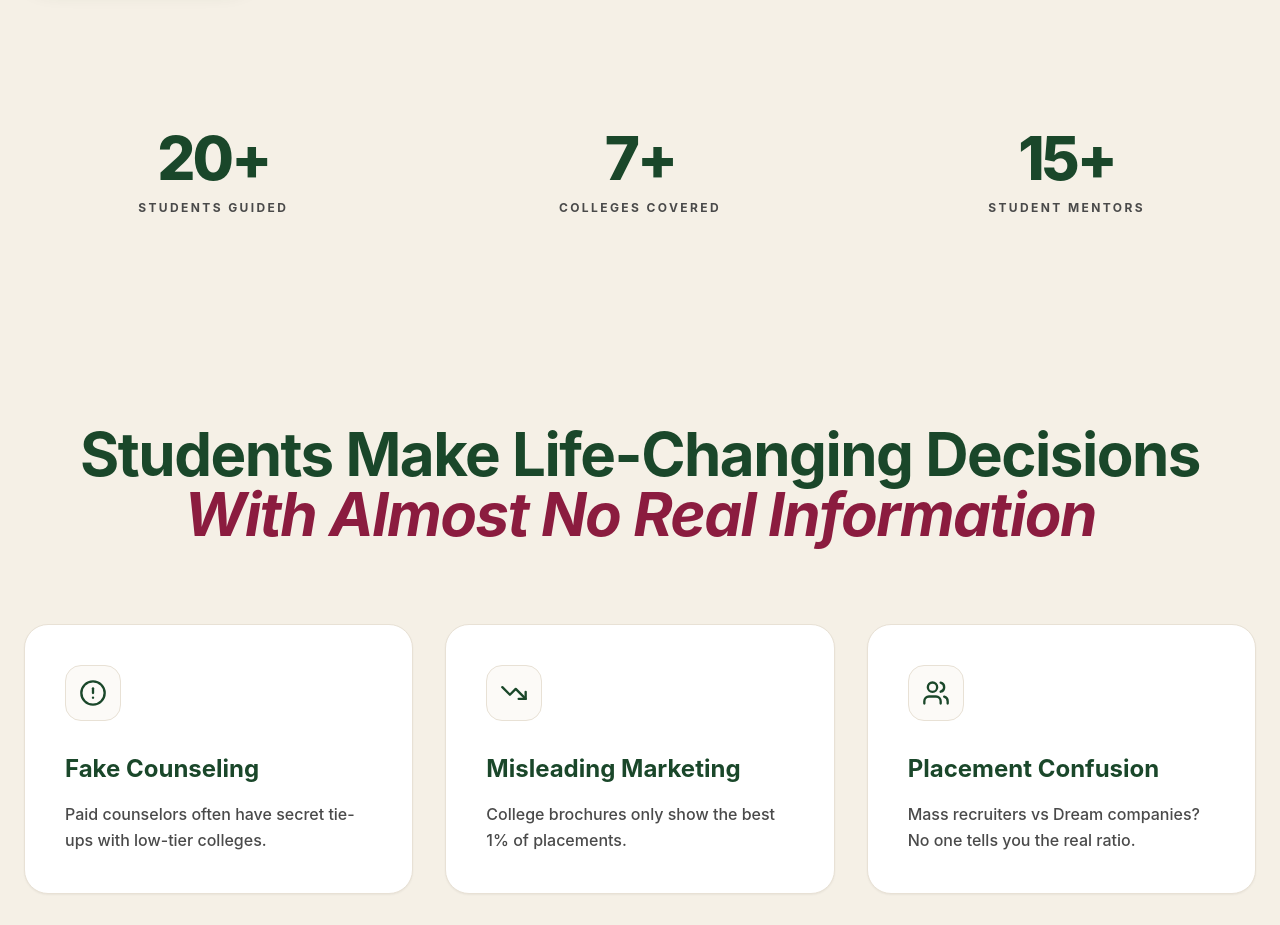
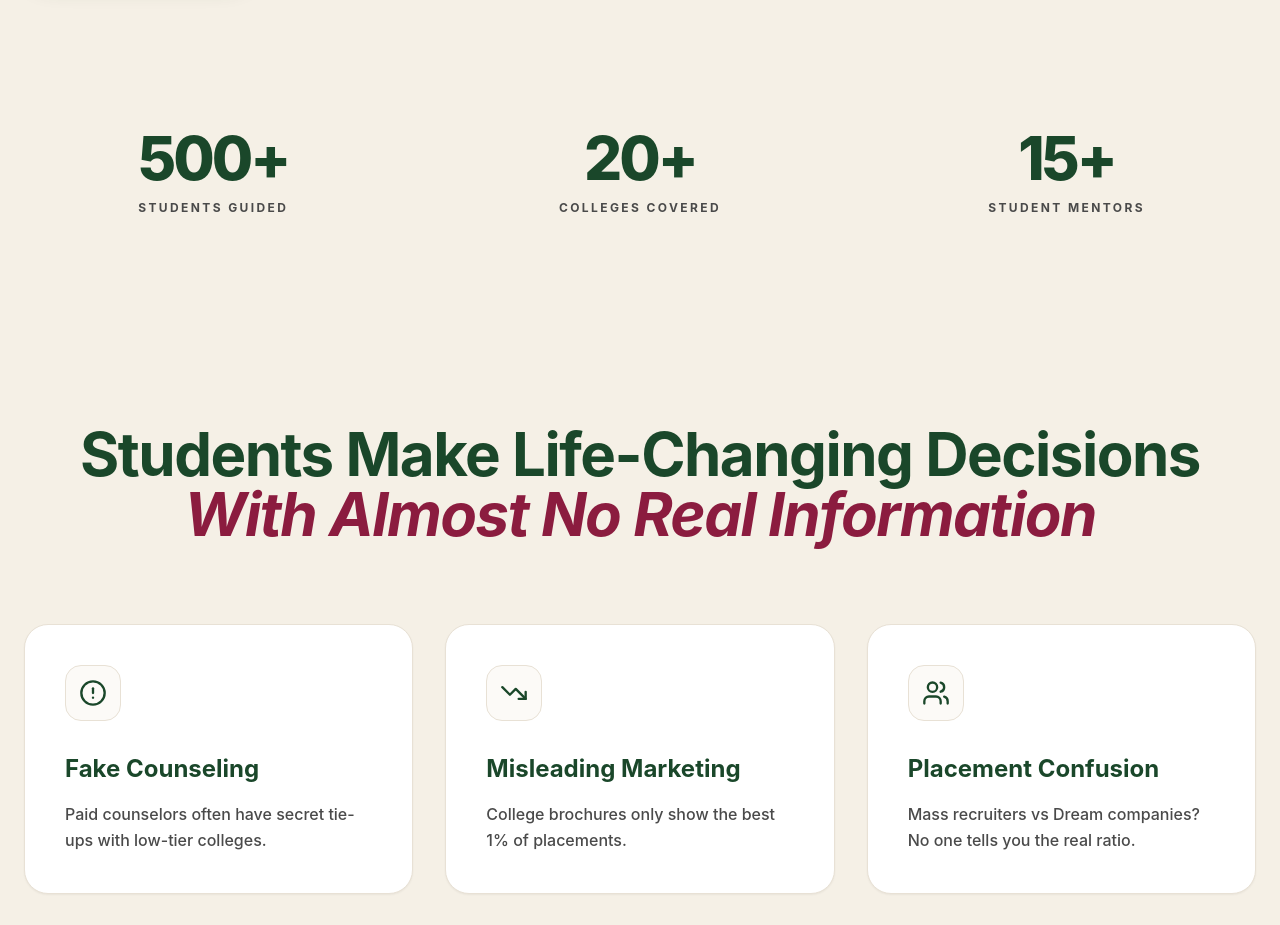
Before and after one commit to CrypticAarya/career-counseling, a React (Vite) app in the folder frontend/: page / in a window 1280 px wide. Shown: the part 920-1845 px from the top of the page. Built offline with nearby package versions, Linux system fonts and the light colour scheme; no server answers.

Commit message:
update homepage stats values

```diff
--- a/frontend/src/components/Stats.tsx
+++ b/frontend/src/components/Stats.tsx
@@ -2,8 +2,8 @@ import { motion } from 'framer-motion';
 
 export const Stats = () => {
   const stats = [
-    { label: 'Students Guided', value: '20+' },
-    { label: 'Colleges Covered', value: '7+' },
+    { label: 'Students Guided', value: '500+' },
+    { label: 'Colleges Covered', value: '20+' },
     { label: 'Student Mentors', value: '15+' },
   ];
 
```
